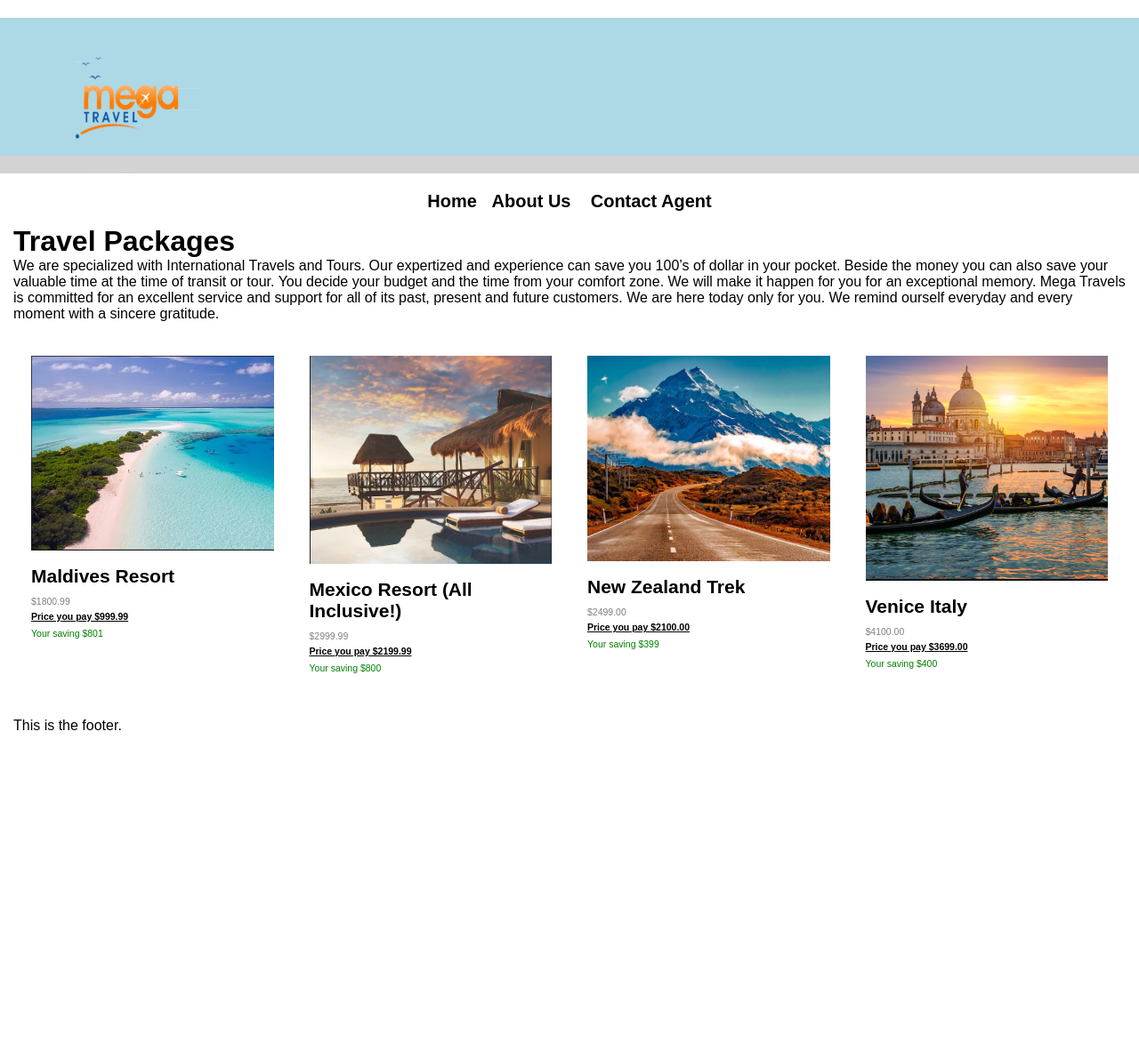
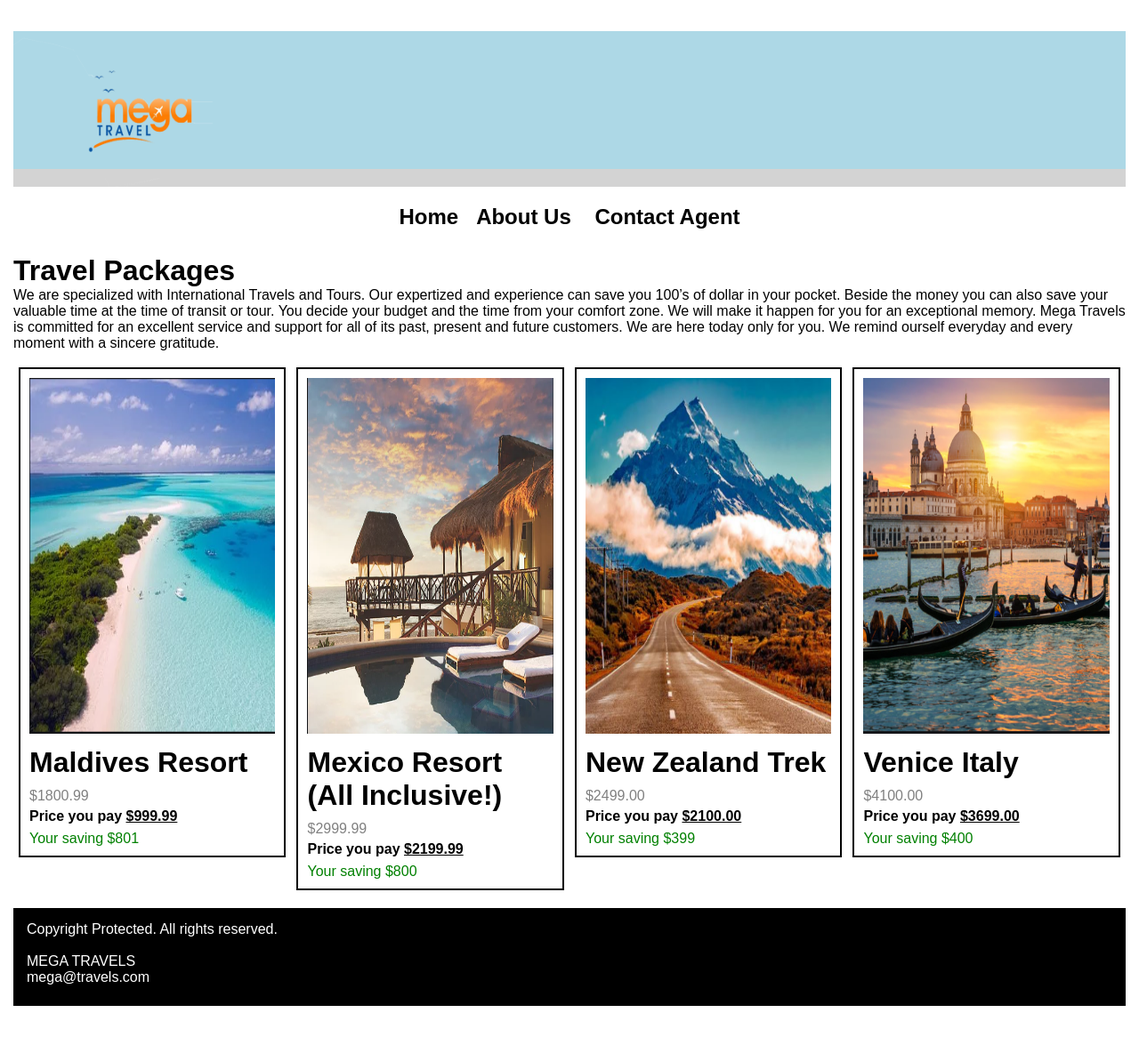
Before and after one commit to Christine-R/ITC475-Adv-Web-Dev, a PHP site: page / in a window 1280 px wide. Shown: the whole page at 89% size. Before the commit the page ends 821 px from the top, so only its background shows below. Run offline with PHP 8.4, Linux system fonts and the light colour scheme.

Commit message:
Edits completed

```diff
--- a/MegaTravel/index.html
+++ b/MegaTravel/index.html
@@ -6,73 +6,87 @@
         <meta charset="utf-8">
         <meta name="description" content="Mega Travel | Home">
         <meta name="robots" content="nofollow">
-        <!-- <base href="http://www.example.com"> -->
         <link rel="stylesheet" href="style.css">
     </head>
+
     <body>
 
         <div id="header">
-        <img src="images/mega-travel-logo.png" style="width:300px; height:200px; alt = "Mega Travel logo">
+            <img src="images/mega-travel-logo.png" alt="Mega Travel logo" width="300px" height="200px">
         </div>
 
         <div id="menu">
             <p><a href="index.php">Home</a>&nbsp;&nbsp;&nbsp;<a href="about-us.html">About Us</a>
             &nbsp;&nbsp;&nbsp;<a href="contact-agent.html">Contact Agent</a></p>
+            <br>
         </div>
 
-    <main id="main1">    <!-- The main element describes the main content of an HTML document -->
         <h1>Travel Packages</h1>
         <p>We are specialized with International Travels and Tours. Our expertized and experience can save
             you 100’s of dollar in your pocket. Beside the  money you can also save your valuable time at the
             time of transit or tour. You decide your budget and the time from your comfort zone. We will make
             it happen for you for an exceptional memory. Mega Travels is committed for an excellent service
             and support for all of its past, present and future customers. We are here today only for you. We
-            remind ourself everyday and every moment with a sincere gratitude.</p>
+            remind ourself everyday and every moment with a sincere gratitude.
+        </p>
         <br>
 
-        <div class="flex-container">
-            <div class="flex-item-1">
-                <img src="images\maldives.PNG">
+        <div class="responsive">
+            <div class="gallery">
+                <img src="images\maldives.PNG" alt="Maldives Resort" width="600" height="400">
                 <div id="pricing">
                     <h1>Maldives Resort</h1>
                     <p class="price">$1800.99</p>
-                    <p class="pay">Price you pay $999.99</p>
+                    <p class="pay">Price you pay <u>$999.99</u></p>
                     <p class="saving">Your saving $801</p>
                 </div>
             </div>
-            <div class="flex-item-2">
-                <img src="images\mexico.PNG">
+        </div>
+
+        <div class="responsive">
+            <div class="gallery">
+                <img src="images\mexico.PNG" alt="Mexico Resort" width="600" height="400">
                 <div id="pricing">
                     <h1>Mexico Resort (All Inclusive!)</h1>
                     <p class="price">$2999.99</p>
-                    <p class="pay">Price you pay $2199.99</p>
+                    <p class="pay">Price you pay <u>$2199.99</u></p>
                     <p class="saving">Your saving $800</p>
                 </div>
             </div>
-            <div class="flex-item-3">
-                <img src="images\newzealand.PNG">
+        </div>
+
+        <div class="responsive">
+            <div class="gallery">
+                <img src="images\newzealand.PNG" alt="New Zealand Trek" width="600" height="400">
                 <div id="pricing">
                     <h1>New Zealand Trek</h1>
                     <p class="price">$2499.00</p>
-                    <p class="pay">Price you pay $2100.00</p>
+                    <p class="pay">Price you pay <u>$2100.00</u></p>
                     <p class="saving">Your saving $399</p>
                 </div>
             </div>
-            <div class="flex-item-4">
-                <img src="images\venice.PNG">
+        </div>
+
+        <div class="responsive">
+            <div class="gallery">
+            <img src="images\venice.PNG" alt="Venice Italy" width="600" height="400">
                 <div id="pricing">
                     <h1>Venice Italy</h1>
                     <p class="price">$4100.00</p>
-                    <p class="pay">Price you pay $3699.00</p>
+                    <p class="pay">Price you pay <u>$3699.00</u></p>
                     <p class="saving">Your saving $400</p>
                 </div>
             </div>
         </div>
-    </main>
+
+        <div class="clearfix"></div>
 
         <div id="footer">
-        <p>This is the footer.</p>
+            <p>Copyright Protected. All rights reserved.<br><br>
+            MEGA TRAVELS<br>
+            mega@travels.com</p>
         </div>
 
     </body>
+
 </html>
--- a/MegaTravel/style.css
+++ b/MegaTravel/style.css
@@ -1,8 +1,9 @@
-/* CSS for Mega Travel */
 * {
     margin: 0;
     padding: 0;
     font-family: Arial, Helvetica, sans-serif;
+    box-sizing: border-box;
+
 }
 
 #header {
@@ -15,17 +16,7 @@
 
 #menu {
     text-align: center;
-  font-size: 125%;
-}
-
-body {
-  margin: 20px auto;
-  font-weight: 300;
-  background-color: #fff;
-}
-
-#main1 {
-  padding: 15px;
+    font-size: 1.5em;
 }
 
 a {
@@ -40,70 +31,72 @@ a {
 }
 
 a:hover {
-  color: red;
+    color: #ffa500;
     position: relative;
     bottom: 10px;
 }
 
-img {
-  max-width: 100%;
-  height: auto;
+body {
+    padding: 15px;
+    font-weight: 300;
+    background-color: #fff;
 }
 
-#footer {
-  padding: 15px;
+h1 {
+    font-size: 2em;
+    color: #000;
 }
 
-/* Flexbox */
-* {
-  box-sizing: border-box;
+div.responsive {
+    padding: 0 6px;
+    float: left;
+    width: 24.99999%;
 }
 
-.flex-container {
+div.gallery {
+    padding: 10px;
+    border: 2px solid #000;
     background-color: #fff;
-  display: flex;
-  flex-wrap: wrap;
-  font-size: 30px;
-  text-align: center;
+
+    transition-property: background-color;
+    transition-duration: 500ms;
+    transition-delay: 100ms;
+    transition-timing-function: ease-in-out;
 }
 
-.flex-item-1 {
-  background-color: #fff;
-  border: 5px;
-  border-color: #000;
-  padding: 20px;
-  flex: 25%;
+div.gallery:hover {
+    background-color: #000;
 }
 
-.flex-item-2 {
-  background-color: #fff;
-  padding: 20px;
-  flex: 25%;
+div.gallery img {
+    width: 100%;
+    height: 600px auto;
 }
 
-.flex-item-3 {
-  background-color: #fff;
-  padding: 20px;
-  flex: 25%;
+@media only screen and (max-width: 700px) {
+    .responsive {
+        width: 49.99999%;
+        margin: 6px 0;
+    }
 }
 
-.flex-item-4 {
-  background-color: #fff;
-  padding: 20px;
-  flex: 25%;
+@media only screen and (max-width: 500px) {
+    .responsive {
+        width: 100%;
+    }
 }
 
-/* Responsive layout: makes a one-column layout instead of a two-column layout */
-@media (max-width: 800px) {
-  .flex-item-4, .flex-item-3, .flex-item-2, .flex-item-1 {
-    flex: 100%;
-  }
+.clearfix:after {
+    content: "";
+    display: table;
+    clear: both;
 }
 
 #pricing {
     padding-top: 10px;
-  font-size: 35%;
+    font-size: 1em;
     text-align: left;
+    color: #000;
 }
 
 .price {
@@ -115,10 +108,18 @@ img {
 .pay {
     padding-top: 5px;
     font-weight: bold;
-  text-decoration: underline;
 }
 
 .saving {
     padding-top: 7px;
     color: green;
 }
+
+#footer {
+    margin: 20px auto;
+    padding: 15px;
+    background-color: #000;
+    width: 600px auto;
+    height: 110px;
+    color: #fff;
+}
```
Also changed, not shown: MegaTravel/about-us.html (+16 -16 lines), MegaTravel/contact-agent.html (+16 -16 lines). Lines whose indentation alone changed are shown as unchanged.
